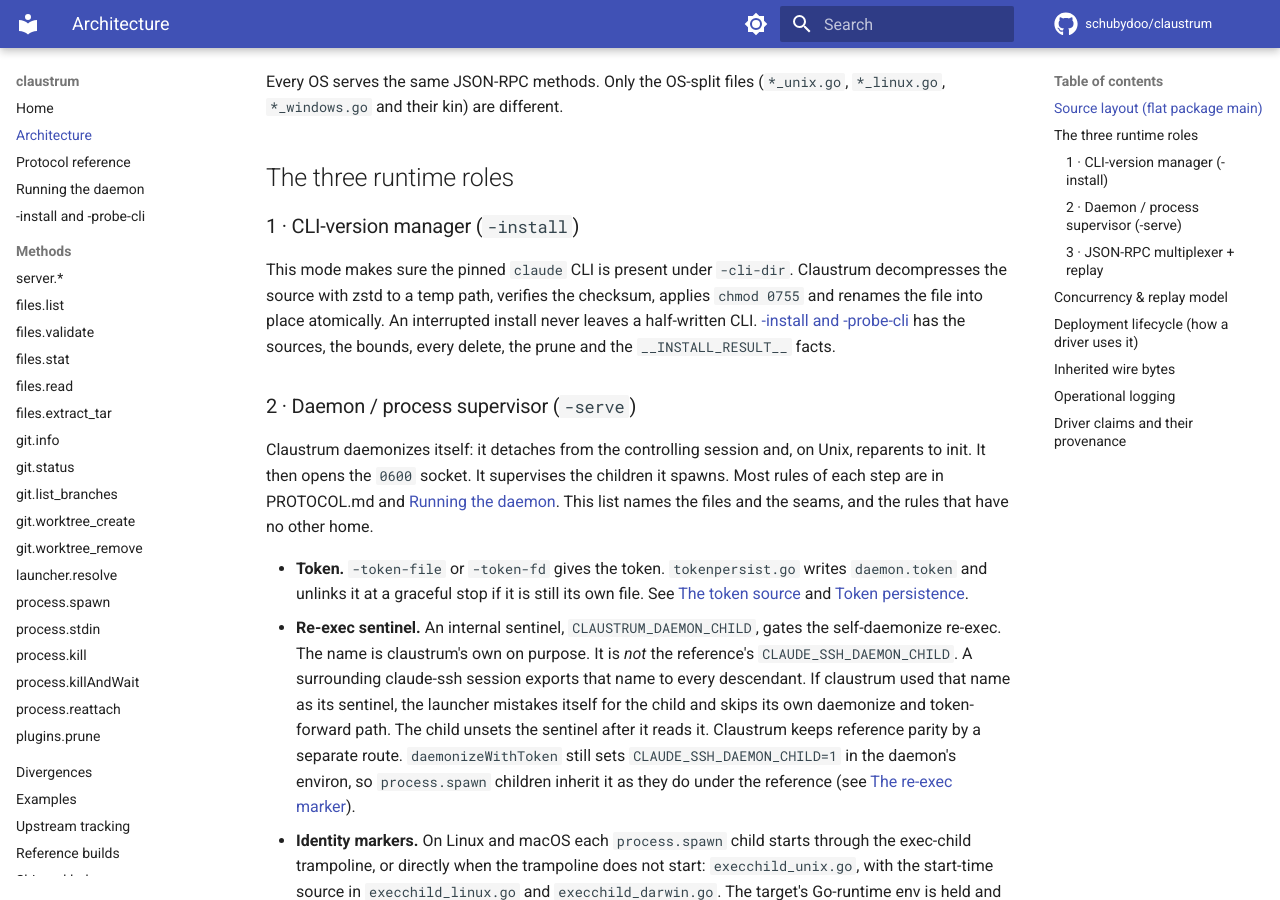
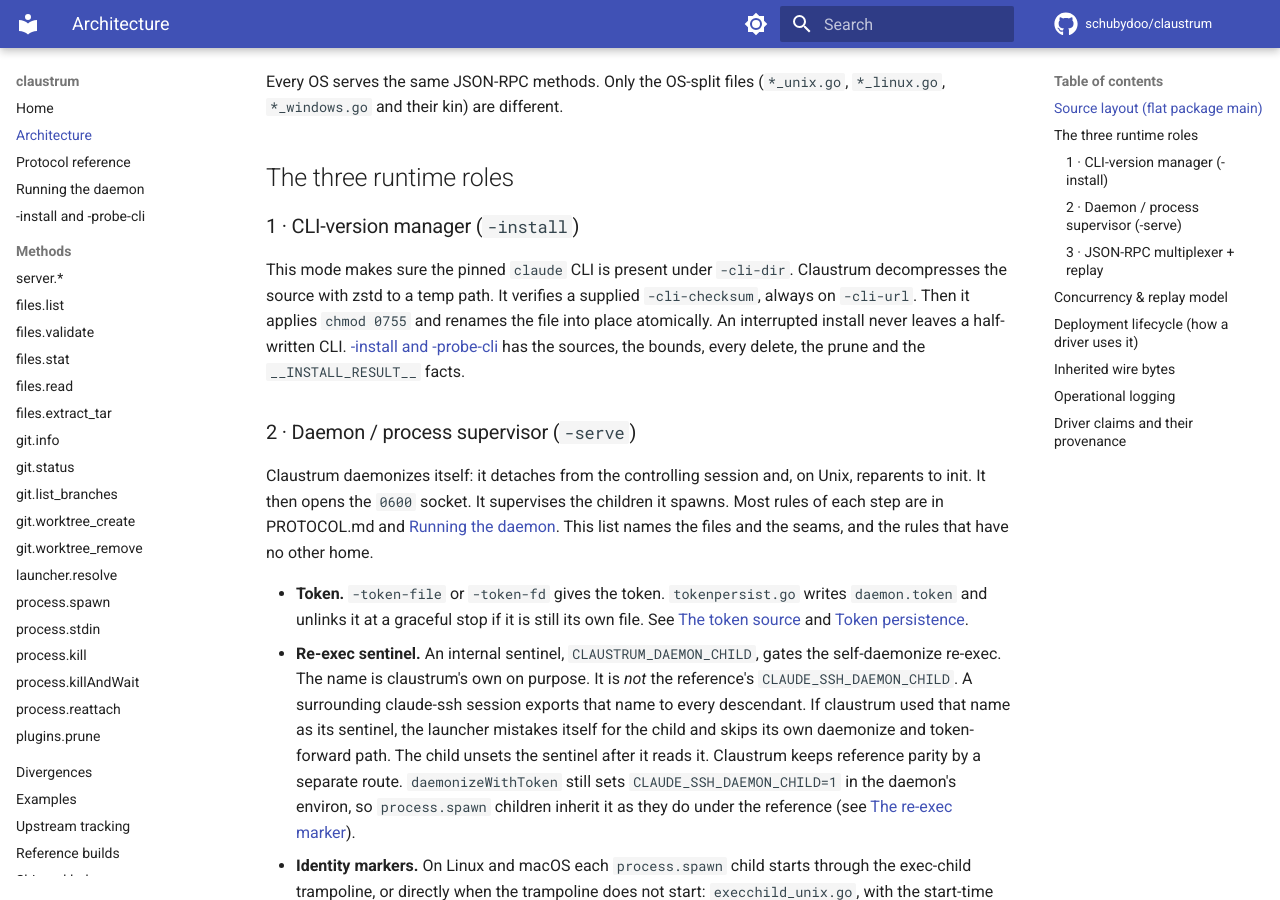
Before and after one commit to schubydoo/claustrum, an MkDocs documentation site: the page built from docs/ARCHITECTURE.md, in a window 1280 px wide and 900 px high, scrolled down 1807 px. Built offline with MkDocs 1.6.1 and Material for MkDocs 9.7.7, drawn with Linux system fonts in a browser that asks for light colours; comment, search, counter and statistics services are not loaded; some of the changed text lies outside the part shown.

Commit message:
docs: verify a supplied checksum only, put the decompress first, and link the install history
Co-Authored-By: Claude Opus 5.5 <noreply@anthropic.com>

```diff
--- a/docs/ARCHITECTURE.md
+++ b/docs/ARCHITECTURE.md
@@ -19,7 +19,7 @@ more dependency goes into Windows builds only. It is
 | `handlers/prune.go` | the sole non-`main` package: `handlers.PruneParams`, so `plugins.prune`'s `-32602` body carries the reference's `handlers.PruneParams` type name byte-for-byte |
 | `process.go` | process manager: registry, per-process seq, replay buffer, subscribers. It captures the immutable `pid`/`startTime` pair behind the CT-1 `wantPid` opt-in |
 | `bridge.go` | `-bridge` relay and `-stop` |
-| `install.go` | `-install`: download/verify/extract/prune + `__INSTALL_RESULT__` facts |
+| `install.go` | `-install`: download/extract/verify/prune + `__INSTALL_RESULT__` facts |
 | `logging.go` | leveled stderr logger (`CLAUSTRUM_LOG_LEVEL`). The level tag precedes the byte-intact `[Component]` prefixes |
 | `metrics.go` | opt-in Prometheus counters at `/metrics` (`-metrics-addr`, with no listener by default). Counting runs always, as atomics |
 | `wirelog.go` | opt-in `-wire-log` frame capture. A pure side channel over already-marshaled bytes, off by default, with by-key credential redaction |
@@ -43,9 +43,10 @@ Every OS serves the same JSON-RPC methods. Only the OS-split files
 ### 1 · CLI-version manager (`-install`)
 
 This mode makes sure the pinned `claude` CLI is present under `-cli-dir`.
-Claustrum decompresses the source with zstd to a temp path, verifies the
-checksum, applies `chmod 0755` and renames the file into place atomically. An
-interrupted install never leaves a half-written CLI.
+Claustrum decompresses the source with zstd to a temp path. It verifies a
+supplied `-cli-checksum`, always on `-cli-url`. Then it applies `chmod 0755` and
+renames the file into place atomically. An interrupted install never leaves a
+half-written CLI.
 [-install and -probe-cli](INSTALL.md) has the sources, the bounds, every
 delete, the prune and the `__INSTALL_RESULT__` facts.
 
```
Also changed, not shown: docs/INSTALL.md (+4 -2 lines), docs/index.md (+2 -2 lines).
